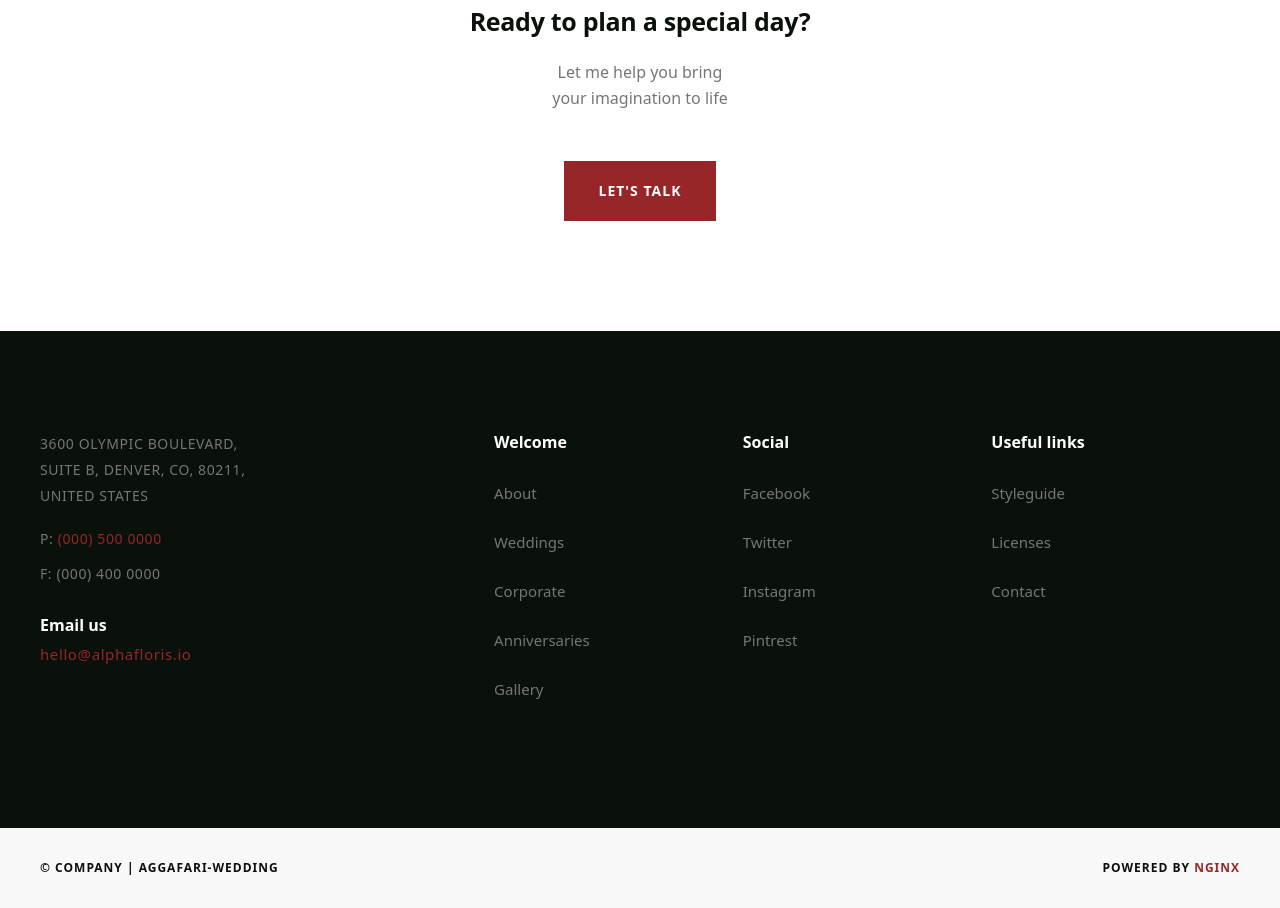
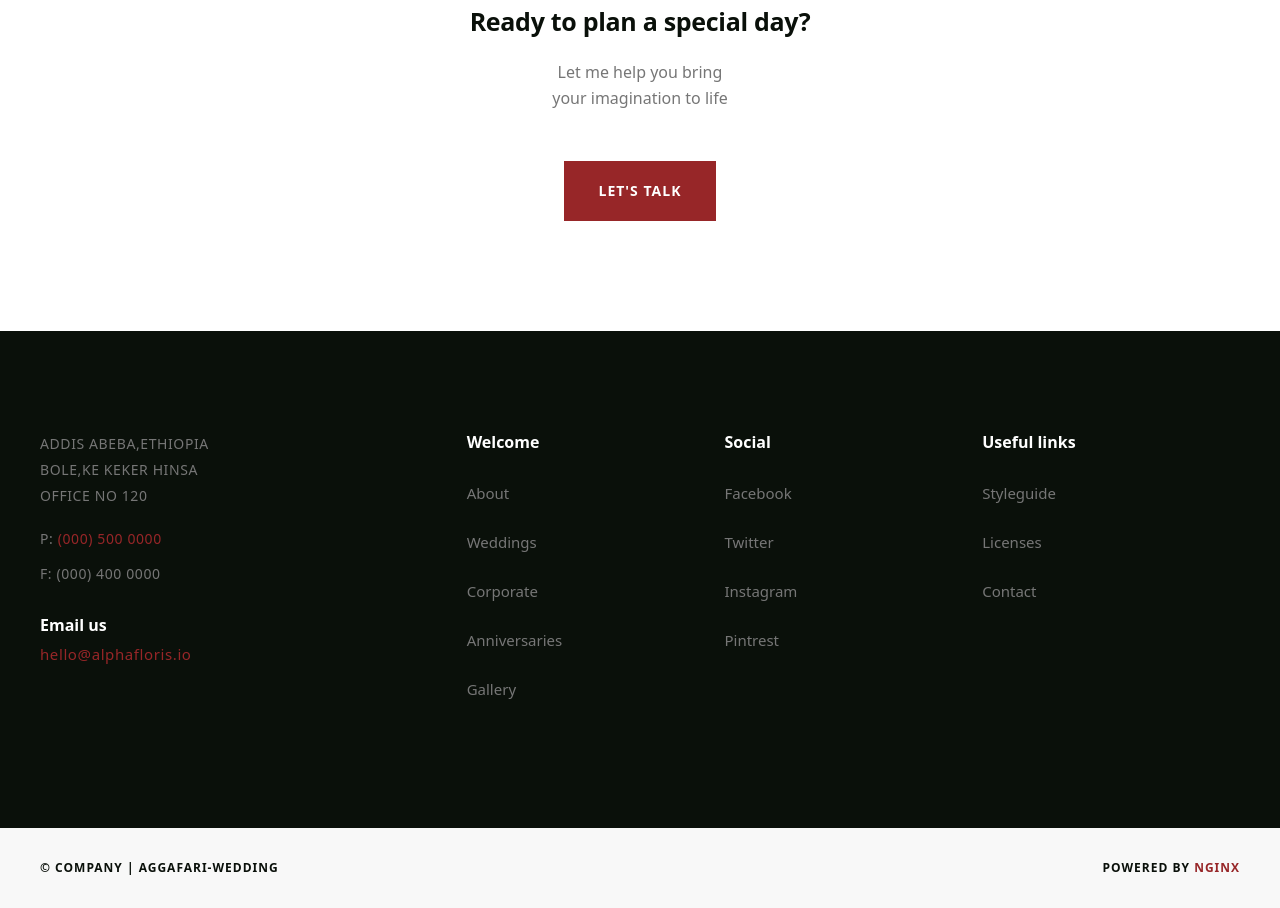
Before and after one commit to chapaedb/Aggafari-Wed, a plain HTML site: page index.html in a window 1280 px wide. Shown: the part 6714-7622 px from the top of the page. Drawn offline with nearby package versions, Linux system fonts and the light colour scheme.

Commit message:
address has been updated

```diff
--- a/index.html
+++ b/index.html
@@ -304,8 +304,8 @@
         <footer class="footer-main">
             <div class="main-container footer-flex">
                 <div class="footer-contact">
-                    <p class="footer-address add">3600 OLYMPIC BOULEVARD, <br>SUITE B, DENVER, CO, 80211, <br>UNITED
-                        STATES</p>
+                    <p class="footer-address add">Addis Abeba,Ethiopia <br>Bole,ke keker hinsa <br>office No 120
+                        </p>
                     <p class="footer-address phone">P: <a href="/" aria-current="page" class="telefon w--current">(000)
                             500 0000</a></p>
                     <p class="footer-address fax">F: (000) 400 0000</p>
```
